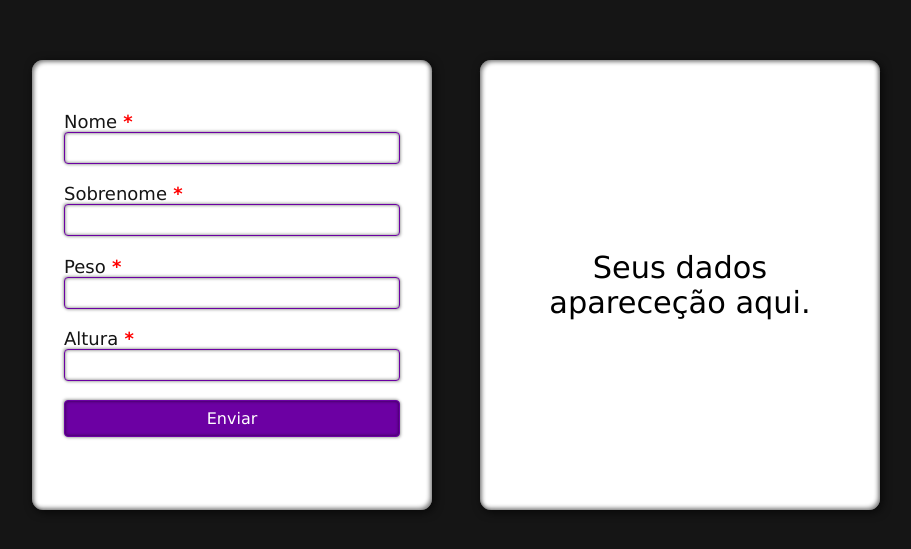
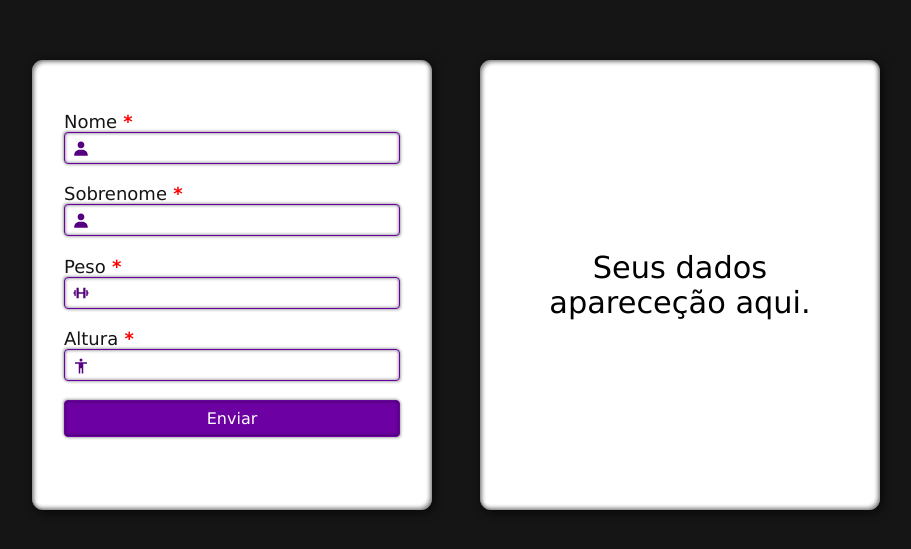
Before and after one commit to Maxsuel-Santos/Javascript-estudos, a plain HTML site: page Estudos/Section2/aula14/index.html in a window 1280 px wide. Shown: the part 115-664 px from the top of the page, without its empty margins (160-1071 px from the left). Drawn offline with Linux system fonts and the light colour scheme.

Commit message:
Adição e estilização dos ícones ✅

```diff
--- a/Estudos/Section2/aula14/index.html
+++ b/Estudos/Section2/aula14/index.html
@@ -16,22 +16,26 @@
 
             <article>
                 <p>Nome</p>
+                <svg xmlns="http://www.w3.org/2000/svg" width="24" height="24" style="fill: #54007f;"><path d="M7.5 6.5C7.5 8.981 9.519 11 12 11s4.5-2.019 4.5-4.5S14.481 2 12 2 7.5 4.019 7.5 6.5zM20 21h1v-1c0-3.859-3.141-7-7-7h-4c-3.86 0-7 3.141-7 7v1h17z"></path></svg>
                 <input type="text" class="nome" id="input" maxlength="25" minlength="1" required>
             </article>
 
             <article>
                 <p>Sobrenome</p>
+                <svg xmlns="http://www.w3.org/2000/svg" width="24" height="24" style="fill: #54007f;"><path d="M7.5 6.5C7.5 8.981 9.519 11 12 11s4.5-2.019 4.5-4.5S14.481 2 12 2 7.5 4.019 7.5 6.5zM20 21h1v-1c0-3.859-3.141-7-7-7h-4c-3.86 0-7 3.141-7 7v1h17z"></path></svg>
                 <input type="text" class="sobrenome" id="input" maxlength="25" minlength="1" required>
             </article>
 
             <article>
                 <p>Peso</p>
+                <svg xmlns="http://www.w3.org/2000/svg" width="24" height="24" style="fill: #54007f;"><path d="M6 5v14h3v-6h6v6h3V5h-3v6H9V5zM3 15a1 1 0 0 0 1 1h1V8H4a1 1 0 0 0-1 1v2H2v2h1v2zm18-6a1 1 0 0 0-1-1h-1v8h1a1 1 0 0 0 1-1v-2h1v-2h-1V9z"></path></svg>
                 <input type="number" class="peso" id="input" step=".01" required>
                 <!-- step=".01" aceita até 2 casas decimais -->
             </article>
 
             <article>
                 <p>Altura</p>
+                <svg xmlns="http://www.w3.org/2000/svg" width="24" height="24" style="fill: #54007f;"><circle cx="12" cy="4" r="2"></circle><path d="M15 22V9h5V7H4v2h5v13h2v-7h2v7z"></path></svg>
                 <input type="number" class="altura" id="input" step=".01" required>
             </article>
 
--- a/Estudos/Section2/aula14/src/style/app.css
+++ b/Estudos/Section2/aula14/src/style/app.css
@@ -63,6 +63,16 @@ body {
     inset 2px 2px 4px #00000079,
     inset -2px -2px 4px #00000079;
     animation: animation 2s ease-in-out forwards;
+}
+
+svg {
+    position: absolute;
+    margin: .3rem .3rem;
+    transform: scale(75%);
+}
+
+form input {
+    text-indent: 1.9rem;
 }
 
 #main {
```
